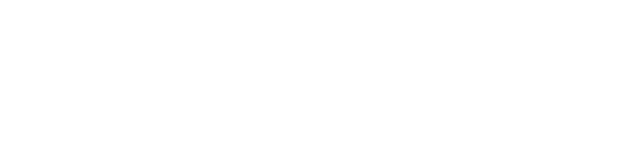
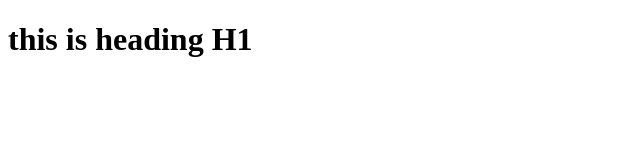
Before and after one commit to Blessing600/crap.portfolio-, a plain HTML site: page index.html in a window 1280 px wide. Shown: the whole page, without its empty margins (0-640 px from the left). Drawn offline with Linux system fonts and the light colour scheme.

Commit message:
added h1 to the body

```diff
--- a/index.html
+++ b/index.html
@@ -7,6 +7,6 @@
     <title>crap.portfolio</title>
 </head>
 <body>
-
+    <h1>this is heading H1</h1>
 </body>
 </html>
```
